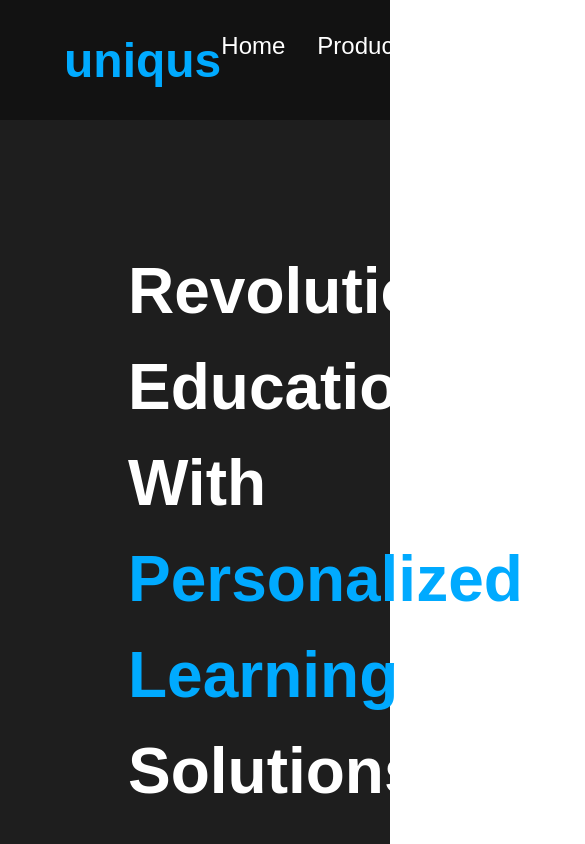
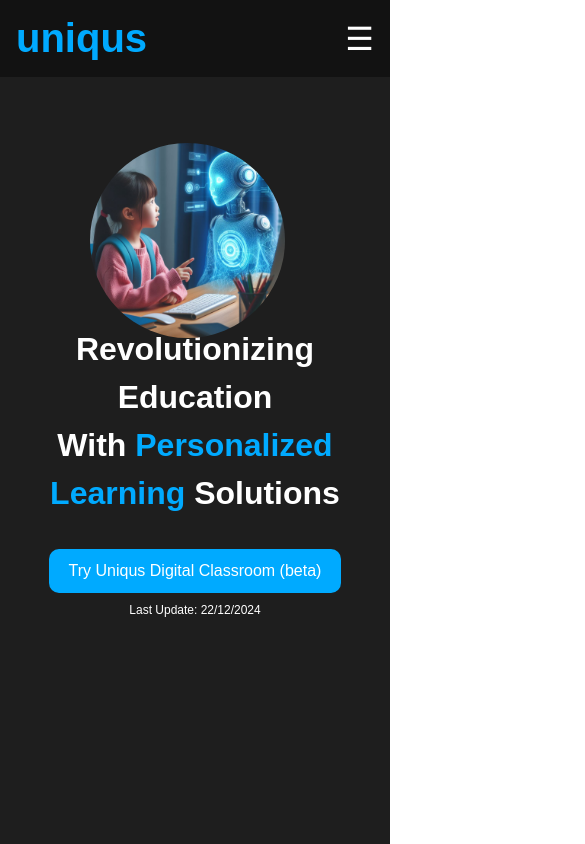
Before and after one commit to johnkhore5911/UniqusAppLink, a React (Create React App) app: page / in a window 390 px wide. Shown: the top 844 px of the page, 585 px wide, since content can reach past the window. Built offline with nearby package versions, Linux system fonts and the light colour scheme.

Commit message:
mobile responsive done

```diff
--- a/src/App.js
+++ b/src/App.js
@@ -1,350 +1,62 @@
-// // import React from 'react';
-// // import './App.css';
-
-// // function App() {
-// //   const downloadLink = "https://drive.google.com/uc?export=download&id=1D3ZR4R4tS_fhiV_UXNbzlbBkIUGeaQq7";
-
-// //   return (
-// //     <div className="app-container">
-// //       <header className="header">
-// //         <h1>Uniqus</h1>
-// //         <p>Your Gateway to Smarter Learning</p>
-// //       </header>
-
-// //       <main className="content">
-// //         <p>
-// //           Uniqus is an innovative education app designed to transform how you learn and grow.
-// //           With interactive lessons, progress tracking, and much more, Uniqus is your partner in achieving academic excellence.
-// //         </p>
-// //         <a href={downloadLink} className="download-button" target="_blank" rel="noopener noreferrer">
-// //           Download APK
-// //         </a>
-// //       </main>
-
-// //       <footer className="footer">
-// //         <p>© 2024 Uniqus. All Rights Reserved.</p>
-// //       </footer>
-// //     </div>
-// //   );
-// // }
-
-// // export default App;
-
-// // import React from 'react';
-// // import pic from './image/pic.png'
-
-// // const App = () => {
-// //   return (
-// //     <div style={styles.app}>
-// //       {/* Navbar */}
-// //       <nav style={styles.navbar}>
-// //         <div style={styles.logo}>uniqus</div>
-// //         <ul style={styles.navLinks}>
-// //           <li style={styles.navLink}>Home</li>
-// //           <li style={styles.navLink}>Products</li>
-// //           <li style={styles.navLink}>Contact Us</li>
-// //           <li style={styles.navLink}>FAQ</li>
-// //           <li style={styles.navLink}>About Us</li>
-// //         </ul>
-// //       </nav>
-
-// //       {/* Hero Section */}
-// //       <div style={styles.heroSection}>
-// //         <div style={styles.heroContent}>
-// //           <h1 style={styles.heroTitle}>
-// //             Revolutionizing Education <br />
-// //             With <span style={styles.highlight}>Personalized Learning</span> Solutions
-// //           </h1>
-// //           <button
-// //             style={styles.downloadButton}
-// //             onClick={() =>
-// //               window.open(
-// //                 'https://drive.google.com/file/d/1D3ZR4R4tS_fhiV_UXNbzlbBkIUGeaQq7/view?usp=sharing',
-// //                 '_blank'
-// //               )
-// //             }
-// //           >
-// //             Try Uniqus Digital Classroom (beta)
-// //           </button>
-// //         </div>
-// //         <div style={styles.heroImage}>
-// //           <img
-// //             src={pic}
-// //             alt="Educational AI"
-// //             style={styles.image}
-// //           />
-// //         </div>
-// //       </div>
-// //     </div>
-// //   );
-// // };
-
-// // const styles = {
-// //   app: {
-// //     textAlign: 'center',
-// //     fontFamily: 'Arial, sans-serif',
-// //     backgroundColor: '#1e1e1e',
-// //     color: '#ffffff',
-// //     margin: 0,
-// //   },
-// //   navbar: {
-// //     display: 'flex',
-// //     justifyContent: 'space-between',
-// //     alignItems: 'center',
-// //     padding: '1rem 2rem',
-// //     backgroundColor: '#121212',
-// //   },
-// //   logo: {
-// //     fontSize: '1.5rem',
-// //     fontWeight: 'bold',
-// //     color: '#00aaff',
-// //   },
-// //   navLinks: {
-// //     listStyle: 'none',
-// //     display: 'flex',
-// //     gap: '1.5rem',
-// //     margin: 0,
-// //     padding: 0,
-// //   },
-// //   navLink: {
-// //     cursor: 'pointer',
-// //     color: '#ffffff',
-// //   },
-// //   heroSection: {
-// //     display: 'flex',
-// //     alignItems: 'center',
-// //     justifyContent: 'space-between',
-// //     padding: '3rem 5rem',
-// //   },
-// //   heroContent: {
-// //     textAlign: 'left',
-// //   },
-// //   heroTitle: {
-// //     fontSize: '2.5rem',
-// //     marginBottom: '1rem',
-// //     color: '#ffffff',
-// //   },
-// //   highlight: {
-// //     color: '#00aaff',
-// //   },
-// //   downloadButton: {
-// //     backgroundColor: '#00aaff',
-// //     color: 'white',
-// //     border: 'none',
-// //     padding: '0.8rem 1.5rem',
-// //     borderRadius: '5px',
-// //     fontSize: '1rem',
-// //     cursor: 'pointer',
-// //   },
-// //   heroImage: {
-// //     textAlign: 'right',
-// //   },
-// //   image: {
-// //     borderRadius: '50%',
-// //     width: '400px',
-// //     height: '400px',
-// //     objectFit: 'cover',
-// //   },
-// // };
-
-// // export default App;
-
-// import React from 'react';
-// import pic from './image/pic.png';
-
-// const App = () => {
-//   return (
-//     <div style={styles.app}>
-//       {/* Navbar */}
-//       <nav style={styles.navbar}>
-//         <div style={styles.logo}>uniqus</div>
-//         <ul style={styles.navLinks}>
-//           <li style={styles.navLink}>Home</li>
-//           <li style={styles.navLink}>Products</li>
-//           <li style={styles.navLink}>Contact Us</li>
-//           <li style={styles.navLink}>FAQ</li>
-//           <li style={styles.navLink}>About Us</li>
-//         </ul>
-//       </nav>
-
-//       {/* Hero Section */}
-//       <div style={styles.heroSection}>
-//         <div style={styles.heroContent}>
-//           <h1 style={styles.heroTitle}>
-//             Revolutionizing Education <br />
-//             With <span style={styles.highlight}>Personalized Learning</span> Solutions
-//           </h1>
-//           <button
-//             style={styles.downloadButton}
-//             onClick={() =>
-//               window.open(
-//                 'https://drive.google.com/file/d/1D3ZR4R4tS_fhiV_UXNbzlbBkIUGeaQq7/view?usp=sharing',
-//                 '_blank'
-//               )
-//             }
-//           >
-//             Try Uniqus Digital Classroom (beta)
-//           </button>
-//         </div>
-//         <div style={styles.heroImage}>
-//           <img
-//             src={pic}
-//             alt="Educational AI"
-//             style={styles.image}
-//           />
-//         </div>
-//       </div>
-//     </div>
-//   );
-// };
-
-// const styles = {
-//   app: {
-//     textAlign: 'center',
-//     fontFamily: 'Arial, sans-serif',
-//     backgroundColor: '#1e1e1e',
-//     color: '#ffffff',
-//     margin: 0,
-//     minHeight: '100vh',
-//     display: 'flex',
-//     flexDirection: 'column',
-//     justifyContent: 'space-between',
-//   },
-//   navbar: {
-//     display: 'flex',
-//     justifyContent: 'space-between',
-//     alignItems: 'center',
-//     padding: '2rem 4rem',
-//     backgroundColor: '#121212',
-//   },
-//   logo: {
-//     fontSize: '3rem',
-//     fontWeight: 'bold',
-//     color: '#00aaff',
-//   },
-//   navLinks: {
-//     listStyle: 'none',
-//     display: 'flex',
-//     gap: '2rem',
-//     margin: 0,
-//     padding: 0,
-//   },
-//   navLink: {
-//     cursor: 'pointer',
-//     fontSize: '1.5rem',
-//     color: '#ffffff',
-//   },
-//   heroSection: {
-//     display: 'flex',
-//     alignItems: 'center',
-//     justifyContent: 'space-between',
-//     padding: '5rem 8rem',
-//     flexGrow: 1,
-//     flexWrap: 'wrap', // Allow elements to wrap on smaller screens
-//   },
-//   heroContent: {
-//     textAlign: 'left',
-//     maxWidth: '50%',
-//     paddingRight: '2rem', // Add some padding for mobile
-//   },
-//   heroTitle: {
-//     fontSize: '4rem',
-//     lineHeight: '1.5',
-//     marginBottom: '2rem',
-//     color: '#ffffff',
-//   },
-//   highlight: {
-//     color: '#00aaff',
-//   },
-//   downloadButton: {
-//     backgroundColor: '#00aaff',
-//     color: 'white',
-//     border: 'none',
-//     padding: '1rem 2rem',
-//     borderRadius: '10px',
-//     fontSize: '1.5rem',
-//     cursor: 'pointer',
-//   },
-//   heroImage: {
-//     textAlign: 'right',
-//     flexShrink: 0,
-//     marginTop: '2rem', // For mobile responsiveness
-//   },
-//   image: {
-//     borderRadius: '50%',
-//     width: '100%',
-//     maxWidth: '400px', // Limit image size on mobile
-//     height: 'auto',
-//     objectFit: 'cover',
-//   },
-//   // Mobile responsiveness styles
-//   '@media (max-width: 768px)': {
-//     navbar: {
-//       padding: '1rem',
-//       flexDirection: 'column', // Stack navbar items vertically on small screens
-//     },
-//     navLinks: {
-//       flexDirection: 'column',
-//       gap: '1rem',
-//       textAlign: 'center', // Center the nav links
-//     },
-//     heroSection: {
-//       padding: '2rem',
-//       flexDirection: 'column', // Stack content vertically on small screens
-//       alignItems: 'center', // Center the content
-//     },
-//     heroContent: {
-//       maxWidth: '100%',
-//       paddingRight: '0',
-//     },
-//     heroTitle: {
-//       fontSize: '2.5rem', // Smaller font size for mobile
-//     },
-//     downloadButton: {
-//       fontSize: '1.2rem', // Smaller button on mobile
-//       padding: '1rem 1.5rem',
-//     },
-//     heroImage: {
-//       marginTop: '2rem',
-//       textAlign: 'center',
-//     },
-//     image: {
-//       maxWidth: '300px', // Smaller image on mobile
-//       width: '100%',
-//       height: 'auto',
-//     },
-//   },
-// };
-
-// export default App;
-
-import React from 'react';
+import React, { useState, useEffect } from 'react';
 import pic from './image/pic.png';
 
 const App = () => {
+  const [isMobile, setIsMobile] = useState(false);
+  const [isMenuOpen, setIsMenuOpen] = useState(false);
+
+  // Check screen width to determine if it's mobile
+  useEffect(() => {
+    const handleResize = () => {
+      setIsMobile(window.innerWidth <= 768);
+    };
+
+    window.addEventListener('resize', handleResize);
+    handleResize(); // Initialize state on mount
+
+    return () => window.removeEventListener('resize', handleResize);
+  }, []);
+
   return (
     <div style={styles.app}>
       {/* Navbar */}
-      <nav style={styles.navbar}>
+      <nav style={styles.navbar(isMobile)}>
         <div style={styles.logo}>uniqus</div>
-        <ul style={styles.navLinks}>
+        {isMobile ? (
+          // Mobile Hamburger Menu
+          <div style={styles.hamburger} onClick={() => setIsMenuOpen(!isMenuOpen)}>
+            &#9776;
+          </div>
+        ) : (
+          <ul style={styles.navLinks(isMobile)}>
             <li style={styles.navLink}>Home</li>
             <li style={styles.navLink}>Products</li>
             <li style={styles.navLink}>Contact Us</li>
             <li style={styles.navLink}>FAQ</li>
             <li style={styles.navLink}>About Us</li>
           </ul>
+        )}
+
+        {isMobile && isMenuOpen && (
+          <ul style={styles.navLinksMobile(isMobile)}>
+            <li style={styles.navLink}>Home</li>
+            <li style={styles.navLink}>Products</li>
+            <li style={styles.navLink}>Contact Us</li>
+            <li style={styles.navLink}>FAQ</li>
+            <li style={styles.navLink}>About Us</li>
+          </ul>
+        )}
       </nav>
 
       {/* Hero Section */}
-      <div style={styles.heroSection}>
-        <div style={styles.heroContent}>
-          <h1 style={styles.heroTitle}>
+      <div style={styles.heroSection(isMobile)}>
+        <div style={styles.heroContent(isMobile)}>
+          <h1 style={styles.heroTitle(isMobile)}>
             Revolutionizing Education <br />
             With <span style={styles.highlight}>Personalized Learning</span> Solutions
           </h1>
           <button
-            style={styles.downloadButton}
+            style={styles.downloadButton(isMobile)}
             onClick={() =>
               window.open(
                 'https://drive.google.com/file/d/1D3ZR4R4tS_fhiV_UXNbzlbBkIUGeaQq7/view?usp=sharing',
@@ -354,12 +66,13 @@
           >
             Try Uniqus Digital Classroom (beta)
           </button>
+          <div style={{marginTop:10,fontSize:12}}>Last Update: 22/12/2024</div>
         </div>
-        <div style={styles.heroImage}>
+        <div style={styles.heroImage(isMobile)}>
           <img
             src={pic}
             alt="Educational AI"
-            style={styles.image}
+            style={styles.image(isMobile)}
           />
         </div>
       </div>
@@ -379,110 +92,105 @@
     flexDirection: 'column',
     justifyContent: 'space-between',
   },
-  navbar: {
+  navbar: (isMobile) => ({
     display: 'flex',
-    justifyContent: 'space-between',
+    justifyContent: isMobile ? 'space-between' : 'space-between',
     alignItems: 'center',
-    padding: '2rem 4rem',
+    padding: isMobile ? '1rem' : '2rem 4rem',
     backgroundColor: '#121212',
-  },
+    position: 'relative',
+  }),
   logo: {
-    fontSize: '3rem',
+    fontSize: '2.5rem', // Smaller logo size
     fontWeight: 'bold',
     color: '#00aaff',
   },
-  navLinks: {
+  navLinks: (isMobile) => ({
     listStyle: 'none',
     display: 'flex',
-    gap: '2rem',
+    gap: isMobile ? '1rem' : '2rem',
     margin: 0,
     padding: 0,
-  },
+    flexDirection: isMobile ? 'row' : 'row',
+    textAlign: isMobile ? 'center' : 'unset',
+  }),
+  navLinksMobile: (isMobile) => ({
+    listStyle: 'none',
+    display: 'flex',
+    flexDirection: 'column',
+    gap: '1rem',
+    margin: 0,
+    padding: '1rem 0',
+    textAlign: 'center',
+    position: 'absolute',
+    top: '60px',
+    left: 0,
+    width: '100%',
+    backgroundColor: '#121212',
+    zIndex: 10,
+  }),
   navLink: {
     cursor: 'pointer',
-    fontSize: '1.5rem',
+    fontSize: '1.2rem', // Smaller text size for nav links
     color: '#ffffff',
   },
-  heroSection: {
+  hamburger: {
+    fontSize: '2rem',
+    cursor: 'pointer',
+    color: '#ffffff',
+    display: 'block',
+  },
+  heroSection: (isMobile) => ({
     display: 'flex',
     alignItems: 'center',
-    justifyContent: 'space-between',
-    padding: '5rem 8rem',
+    justifyContent: 'center',
+    padding: isMobile ? '2rem' : '5rem 8rem',
+    flexDirection: isMobile ? 'column' : 'row',
     flexGrow: 1,
-    flexWrap: 'wrap', // Allow elements to wrap on smaller screens
-  },
-  heroContent: {
-    textAlign: 'left',
-    maxWidth: '50%',
-    paddingRight: '2rem', // Add some padding for mobile
-    marginBottom: '2rem', // Add some margin for better spacing on mobile
-  },
-  heroTitle: {
-    fontSize: '4rem',
+    position: 'relative', // To ensure image can be positioned absolute
+  }),
+  heroContent: (isMobile) => ({
+    textAlign: isMobile ? 'center' : 'left',
+    maxWidth: isMobile ? '100%' : '50%',
+    paddingRight: isMobile ? '0' : '2rem',
+  }),
+  heroTitle: (isMobile) => ({
+    fontSize: isMobile ? '2rem' : '3rem', // Smaller title size
     lineHeight: '1.5',
     marginBottom: '2rem',
     color: '#ffffff',
-    width: '100%',
-  },
+  }),
   highlight: {
     color: '#00aaff',
   },
-  downloadButton: {
+  downloadButton: (isMobile) => ({
     backgroundColor: '#00aaff',
     color: 'white',
     border: 'none',
-    padding: '1rem 2rem',
+    padding: isMobile ? '0.8rem 1.2rem' : '1rem 1.5rem', // Smaller button size
     borderRadius: '10px',
-    fontSize: '1.5rem',
+    fontSize: isMobile ? '1rem' : '1.2rem', // Smaller button text size
     cursor: 'pointer',
-  },
-  heroImage: {
-    textAlign: 'right',
-    flexShrink: 0,
-    marginTop: '2rem', // For mobile responsiveness
-    display: 'none', // Hide image on mobile
-  },
-  image: {
+  }),
+  heroImage: (isMobile) => ({
+    position: 'absolute',
+    left: isMobile ? '0' : '10%', // Floating image to the left on desktop
+    top: '50%',
+    transform: 'translateY(-50%)',
+    width: isMobile ? '100%' : '300px',
+    maxWidth: '100%',
+    zIndex: 1, // Ensures image is in front of the background but behind the text
+  }),
+  image: (isMobile) => ({
     borderRadius: '50%',
-    width: '100%',
-    maxWidth: '400px', // Limit image size for larger screens
+    width: '50%',
     height: 'auto',
     objectFit: 'cover',
-  },
-  // Mobile responsiveness styles
-  '@media (max-width: 768px)': {
-    navbar: {
-      padding: '1rem',
-      flexDirection: 'column', // Stack navbar items vertically on small screens
-    },
-    navLinks: {
-      flexDirection: 'column',
-      gap: '1rem',
-      textAlign: 'center', // Center the nav links
-    },
-    heroSection: {
-      padding: '2rem',
-      flexDirection: 'column', // Stack content vertically on small screens
-      alignItems: 'center', // Center the content
-    },
-    heroContent: {
-      maxWidth: '100%',
-      paddingRight: '0',
-    },
-    heroTitle: {
-      fontSize: '2.5rem', // Smaller font size for mobile
-      width: '100%',
-      textAlign: 'center', // Center align the title
-    },
-    downloadButton: {
-      fontSize: '1.2rem', // Smaller button on mobile
-      padding: '1rem 1.5rem',
-      marginTop: '1rem', // Add space between the button and title
-    },
-    heroImage: {
-      display: 'none', // Hide image on mobile
-    },
-  },
+    position:"absolute",
+    top:-318,
+    left:90
+
+  }),
 };
 
-export default App
+export default App;
```
Lines whose indentation alone changed are shown as unchanged.
